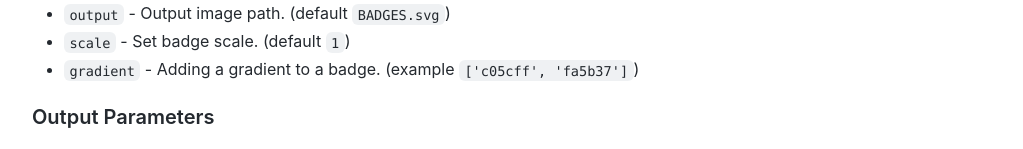
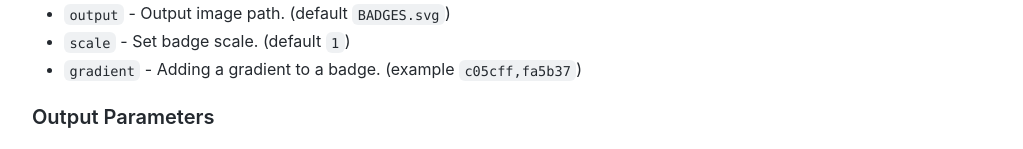
Before and after one commit to jaywcjlove/generated-badges, a plain HTML site: page index.html in a window 1280 px wide. Shown: the part 2080-2229 px from the top of the page, without its empty margins (128-1151 px from the left). Drawn offline with Linux system fonts and the light colour scheme; some packages are replaced by stand-ins of ours; a script that the page names is missing.

Commit message:
deploy: 6834741ba9844bc04e9c0335b92c0ded52fdfc59

```diff
--- a/index.html
+++ b/index.html
@@ -121,7 +121,7 @@ Example:
         <li><code>labelColor</code> - Hex or named color for the label. (default <code>555</code>)</li>
         <li><code>output</code> - Output image path. (default <code>BADGES.svg</code>)</li>
         <li><code>scale</code> - Set badge scale. (default <code>1</code>)</li>
-        <li><code>gradient</code> - Adding a gradient to a badge. (example <code>['c05cff', 'fa5b37']</code>)</li>
+        <li><code>gradient</code> - Adding a gradient to a badge. (example <code>c05cff,fa5b37</code>)</li>
       </ul>
       <h3 id="output-parameters"><a class="anchor" aria-hidden="true" tabindex="-1" href="#output-parameters"><span class="octicon octicon-link"></span></a>Output Parameters</h3>
       <ul>
```
